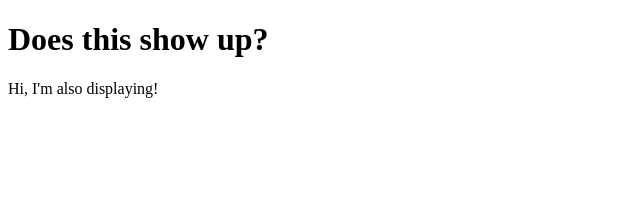
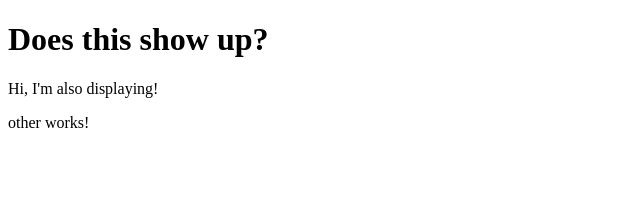
Before and after one commit to leotm/angular-2-app, an Angular app: page / in a window 1280 px wide. Shown: the top 204 px of the page, without its empty margins (0-640 px from the left). Built offline with nearby package versions, Linux system fonts and the light colour scheme.

Commit message:
Add component selector to app

```diff
--- a/src/app/app.component.html
+++ b/src/app/app.component.html
@@ -2,3 +2,4 @@
   {{title}}
 </h1>
 <p>Hi, I'm also displaying!</p>
+<app-other></app-other>
```
